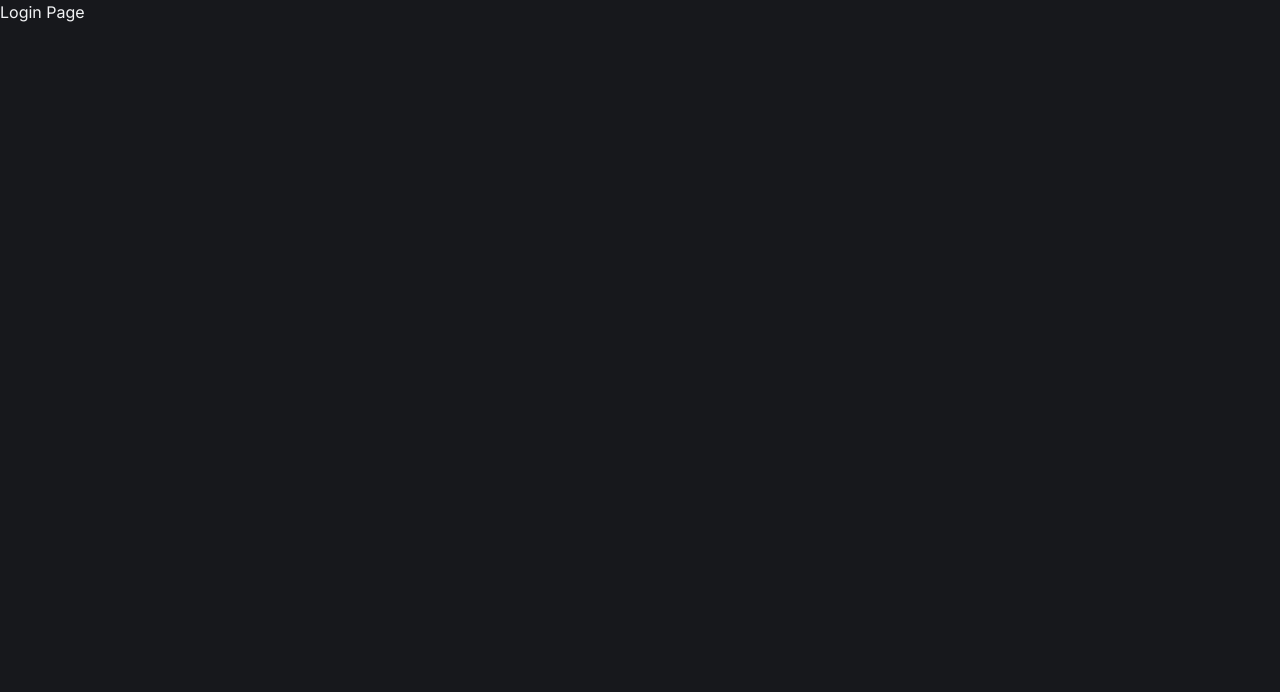
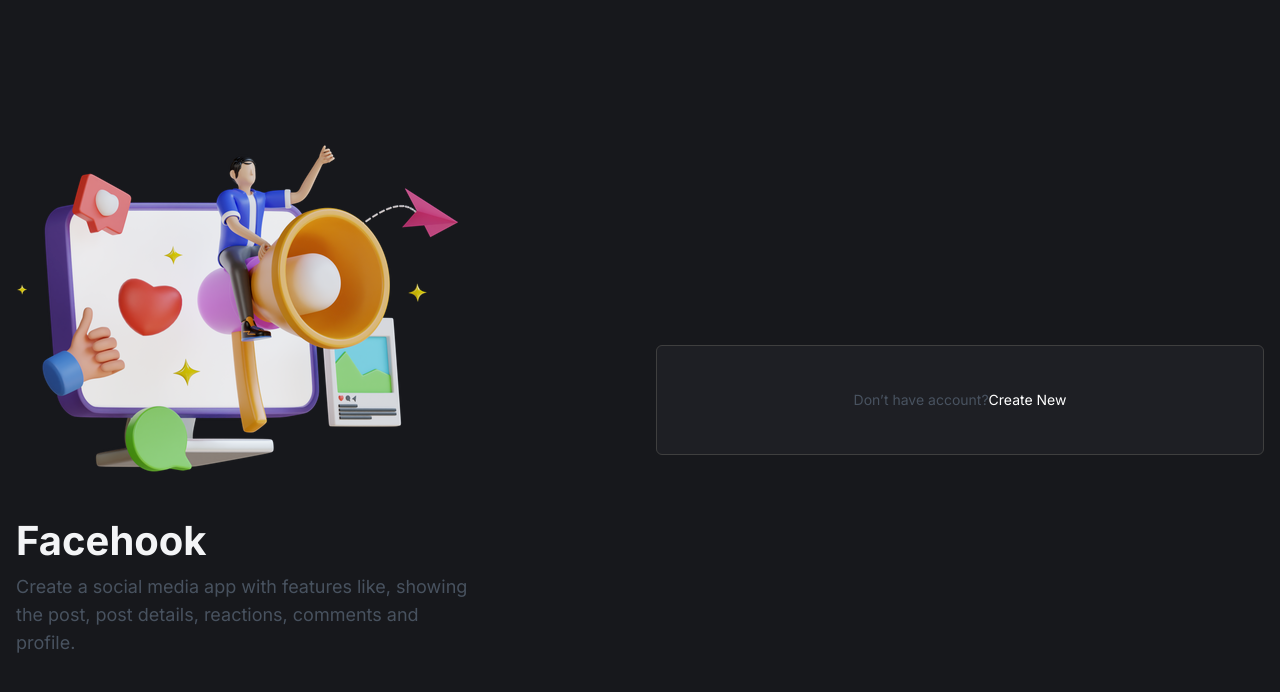
Before and after one commit to rajibdas-it/facehook, a React (Vite) app: page /login in a window 1280 px wide. Shown: the top 692 px of the page. Built offline with nearby package versions, Linux system fonts and the light colour scheme.

Commit message:
create login page

```diff
--- a/src/App.jsx
+++ b/src/App.jsx
@@ -1,7 +1,7 @@
 import React from "react";
 import { Route, Routes } from "react-router-dom";
 import HomePage from "./pages/HomePage";
-import Login from "./pages/Login";
+import LoginPage from "./pages/LoginPage";
 import ProfilePage from "./pages/ProfilePage";
 import RegistrationPage from "./pages/RegistrationPage";
 import NotFoundPage from "./pages/NotFoundPage";
@@ -11,7 +11,7 @@ const App = () => {
     <Routes>
       <Route path="/" element={<HomePage />} exact />
       <Route path="/home" element={<HomePage />} />
-      <Route path="/login" element={<Login />} />
+      <Route path="/login" element={<LoginPage />} />
       <Route path="/me" element={<ProfilePage />} />
       <Route path="/register" element={<RegistrationPage />} />
       <Route path="*" element={<NotFoundPage />} />
--- a/src/pages/Login.jsx
+++ /dev/null
@@ -1,7 +0,0 @@
-import React from "react";
-
-const Login = () => {
-  return <div>Login Page</div>;
-};
-
-export default Login;
--- /dev/null
+++ b/src/pages/LoginPage.jsx
@@ -0,0 +1,51 @@
+import React from "react";
+
+import authIllustration from "../assets/images/auth_illustration.png";
+import { Link } from "react-router-dom";
+
+const LoginPage = () => {
+  return (
+    <main className="flex min-h-screen items-center justify-center bg-deepDark py-8">
+      <div className="max-w-[1368px] flex-1">
+        <div className="container grid items-center gap-8 lg:grid-cols-2">
+          {/* <!-- illustration and title --> */}
+          <div>
+            <img
+              className="mb-12 max-w-full max-lg:hidden"
+              src={authIllustration}
+              alt="auth_illustration"
+            />
+            <div>
+              <h1 className="mb-3 text-4xl font-bold lg:text-[40px]">
+                Facehook
+              </h1>
+              <p className="max-w-[452px] text-gray-600/95 lg:text-lg">
+                Create a social media app with features like, showing the post,
+                post details, reactions, comments and profile.
+              </p>
+            </div>
+          </div>
+          {/* <!-- illustration and title ends --> */}
+          {/* <!-- login form --> */}
+          <div className="card">
+            {/* form  */}
+            <div className="py-4 lg:py-6">
+              <p className="text-center text-xs text-gray-600/95 lg:text-sm">
+                Don’t have account?
+                <Link
+                  className="text-white transition-all hover:text-lwsGreen hover:underline"
+                  to="/register"
+                >
+                  Create New
+                </Link>
+              </p>
+            </div>
+          </div>
+          {/* <!-- login form ends --> */}
+        </div>
+      </div>
+    </main>
+  );
+};
+
+export default LoginPage;
```
